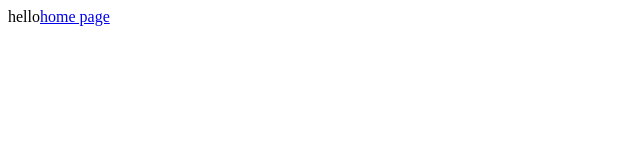
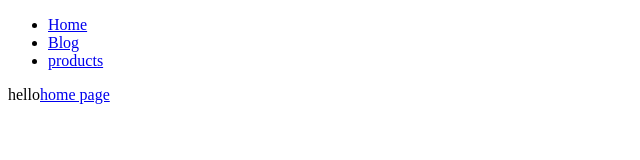
Before and after one commit to karkranikhil/nik-gastby, a Gatsby site: page /blog in a window 1280 px wide. Shown: the whole page, without its empty margins (0-640 px from the left). Built offline with nearby package versions, Linux system fonts and the light colour scheme; Gatsby itself is replaced by a stand-in of ours.

Commit message:
Layout setup

```diff
--- /dev/null
+++ b/src/components/layout.js
@@ -0,0 +1,11 @@
+import React from "react"
+import Navbar from "./Navbar"
+const layout = ({children}) => {
+  return (
+    <>
+        <Navbar />
+        <main>{children}</main>
+    </>
+  )
+}
+export default layout
--- a/src/pages/404.js
+++ b/src/pages/404.js
@@ -1,6 +1,6 @@
 import React from "react"
-
+import Layout from "../components/layout"
 const Error = () => {
-  return <div>This is our error page</div>
+    return <Layout>This is our error page</Layout>
 }
 export default Error
--- a/src/pages/blog.js
+++ b/src/pages/blog.js
@@ -1,12 +1,12 @@
 import React from "react"
 import {Link} from 'gatsby'
-
+import Layout from "../components/layout"
 function blog() {
   return (
-    <div>
+    <Layout>
       hello
       <Link to="/">home page</Link>
-    </div>
+    </Layout>
   )
 }
 
```
Also changed, not shown: src/pages/index.js (+5 -5 lines).
